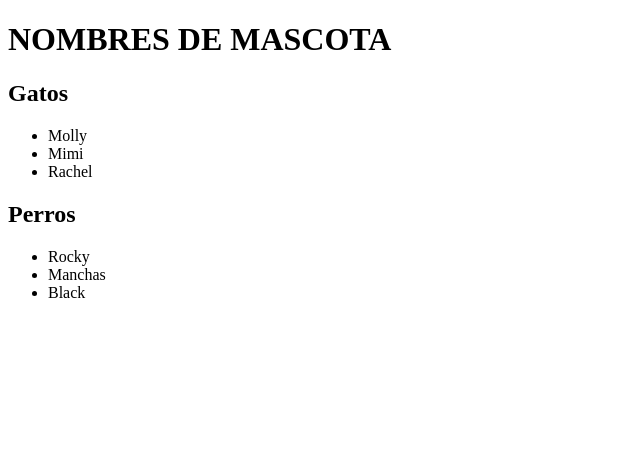
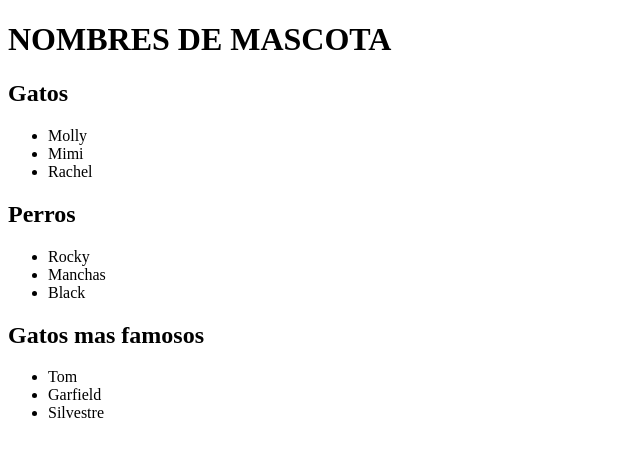
Before and after one commit to isabelacard/Actividad-GIT, a plain HTML site: page index.html in a window 1280 px wide. Shown: the whole page, without its empty margins (0-640 px from the left). Drawn offline with Linux system fonts and the light colour scheme.

Commit message:
Se agregaron gatos famosos

```diff
--- a/index.html
+++ b/index.html
@@ -23,5 +23,14 @@
             <li>Black</li>
     </div>
 
+    <div>
+        <h2>Gatos mas famosos</h2>
+        <ul>
+            <li>Tom</li>
+            <li>Garfield</li>
+            <li>Silvestre</li>
+        </ul>
+    </div>
+
 </body>
 </html>
```
